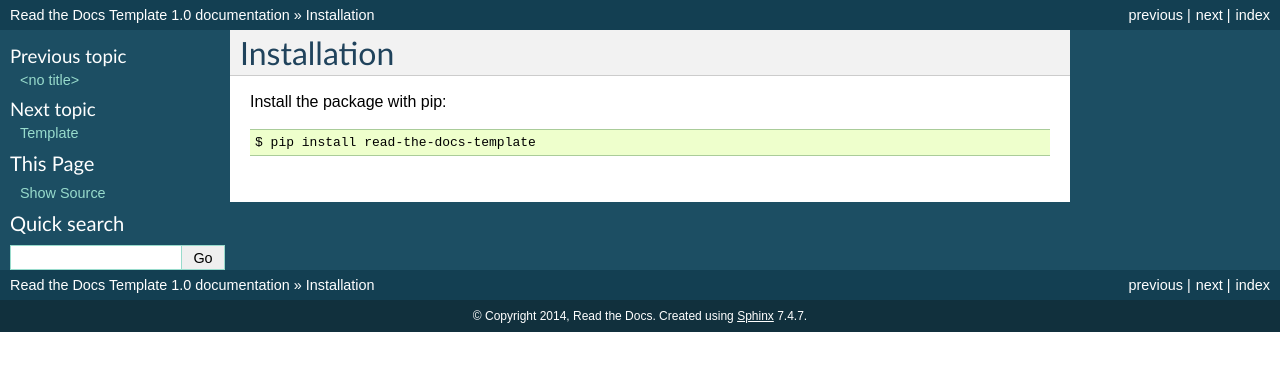
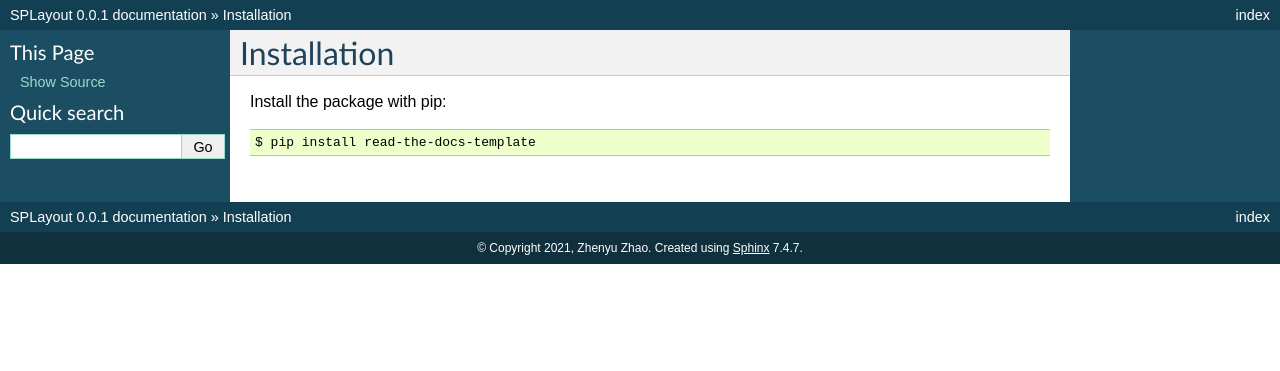
Before and after one commit to Hideousmon/SPLayout, a Sphinx documentation site: the page built from docs/apireference.rst, in a window 1280 px wide. Shown: the top 371 px of the page. Built offline with Sphinx 7.4.7, drawn with Linux system fonts in a browser that asks for light colours; pages that are not in the unit, such as notebooks, are missing from menus.

Commit message:
docs update

```diff
--- a/AUTHORS.rst
+++ /dev/null
@@ -1,5 +0,0 @@
-Authors
--------
-
-* Eric (New contributor)
-* Anthony
--- a/docs/authors.rst
+++ /dev/null
@@ -1 +0,0 @@
-.. include:: ../AUTHORS.rst
--- a/docs/conf.py
+++ b/docs/conf.py
@@ -14,11 +14,19 @@
 
 import sys
 import os
+import shlex
+import distutils.command.build
+from distutils.dist import Distribution
+
 
 # If extensions (or modules to document with autodoc) are in another directory,
 # add these directories to sys.path here. If the directory is relative to the
 # documentation root, use os.path.abspath to make it absolute, like shown here.
 #sys.path.insert(0, os.path.abspath('.'))
+b = distutils.command.build.build(Distribution())
+b.initialize_options()
+b.finalize_options()
+sys.path.insert(0, os.path.abspath(".." + os.sep + b.build_platlib))
 
 # -- General configuration ------------------------------------------------
 
@@ -43,17 +51,18 @@
 master_doc = 'index'
 
 # General information about the project.
-project = u'Read the Docs Template'
-copyright = u'2014, Read the Docs'
+project = u'SPLayout'
+copyright = u'2021, Zhenyu Zhao'
+author = u'Zhenyu Zhao'
 
 # The version info for the project you're documenting, acts as replacement for
 # |version| and |release|, also used in various other places throughout the
 # built documents.
 #
 # The short X.Y version.
-version = '1.0'
+version = '0.0.1'
 # The full version, including alpha/beta/rc tags.
-release = '1.0'
+release = '0.0.1'
 
 # The language for content autogenerated by Sphinx. Refer to documentation
 # for a list of supported languages.
@@ -176,7 +185,7 @@
 #html_file_suffix = None
 
 # Output file base name for HTML help builder.
-htmlhelp_basename = 'ReadtheDocsTemplatedoc'
+htmlhelp_basename = 'splayoutdoc'
 
 
 # -- Options for LaTeX output ---------------------------------------------
@@ -196,8 +205,8 @@
 # (source start file, target name, title,
 #  author, documentclass [howto, manual, or own class]).
 latex_documents = [
-  ('index', 'ReadtheDocsTemplate.tex', u'Read the Docs Template Documentation',
-   u'Read the Docs', 'manual'),
+  ('index', 'ReadtheDocsTemplate.tex', u'SPLayout Documentation',
+   u'Zhenyu ZHAO', 'manual'),
 ]
 
 # The name of an image file (relative to this directory) to place at the top of
@@ -226,8 +235,8 @@
 # One entry per manual page. List of tuples
 # (source start file, name, description, authors, manual section).
 man_pages = [
-    ('index', 'readthedocstemplate', u'Read the Docs Template Documentation',
-     [u'Read the Docs'], 1)
+    ('index', 'SPLayout', u'SPLayout Documentation',
+     [u'Zhenyu Zhao'], 1)
 ]
 
 # If true, show URL addresses after external links.
@@ -240,9 +249,9 @@
 # (source start file, target name, title, author,
 #  dir menu entry, description, category)
 texinfo_documents = [
-  ('index', 'ReadtheDocsTemplate', u'Read the Docs Template Documentation',
-   u'Read the Docs', 'ReadtheDocsTemplate', 'One line description of project.',
-   'Miscellaneous'),
+  ('index', 'SPLayout', u'SPLayout Documentation',
+   u'Zhenyu Zhao', 'SPLayout', 'A Silicon Photoincs design tool with gdspy.',
+   'Engineering'),
 ]
 
 # Documents to append as an appendix to all manuals.
--- a/docs/contributing.rst
+++ /dev/null
@@ -1 +0,0 @@
-.. include:: ../CONTRIBUTING.rst
--- a/docs/history.rst
+++ /dev/null
@@ -1 +0,0 @@
-.. include:: ../HISTORY.rst
--- a/docs/readme.rst
+++ /dev/null
@@ -1 +0,0 @@
-.. include:: ../README.rst
```
Also changed, not shown: README.rst (deleted, +0 -41 lines), docs/index.rst (+9 -19 lines), docs/usage.rst (deleted, +0 -7 lines), docs/apireference.rst (line endings or trailing spaces), docs/gettingstarted.rst (line endings or trailing spaces), 2 other files.
